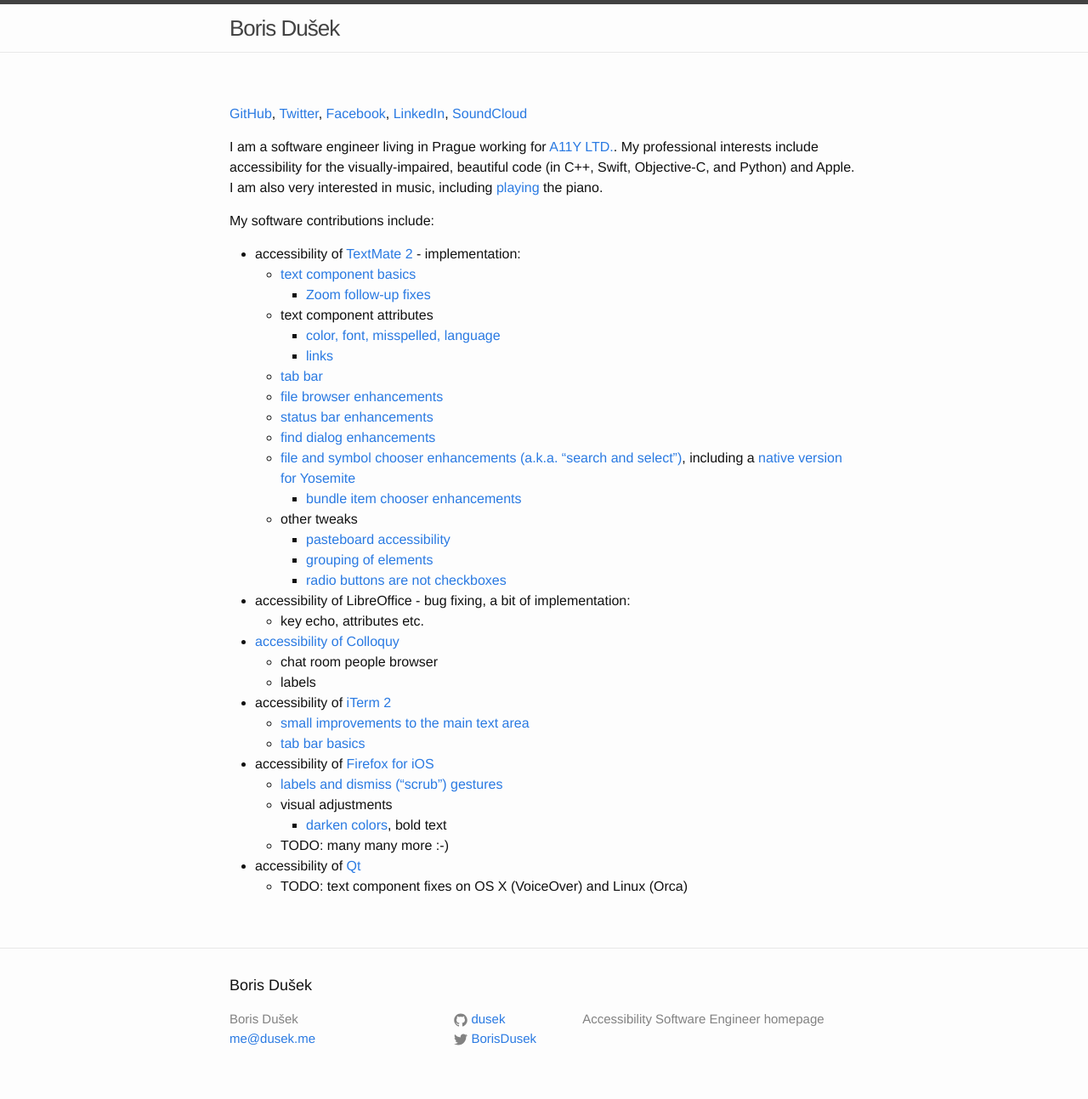
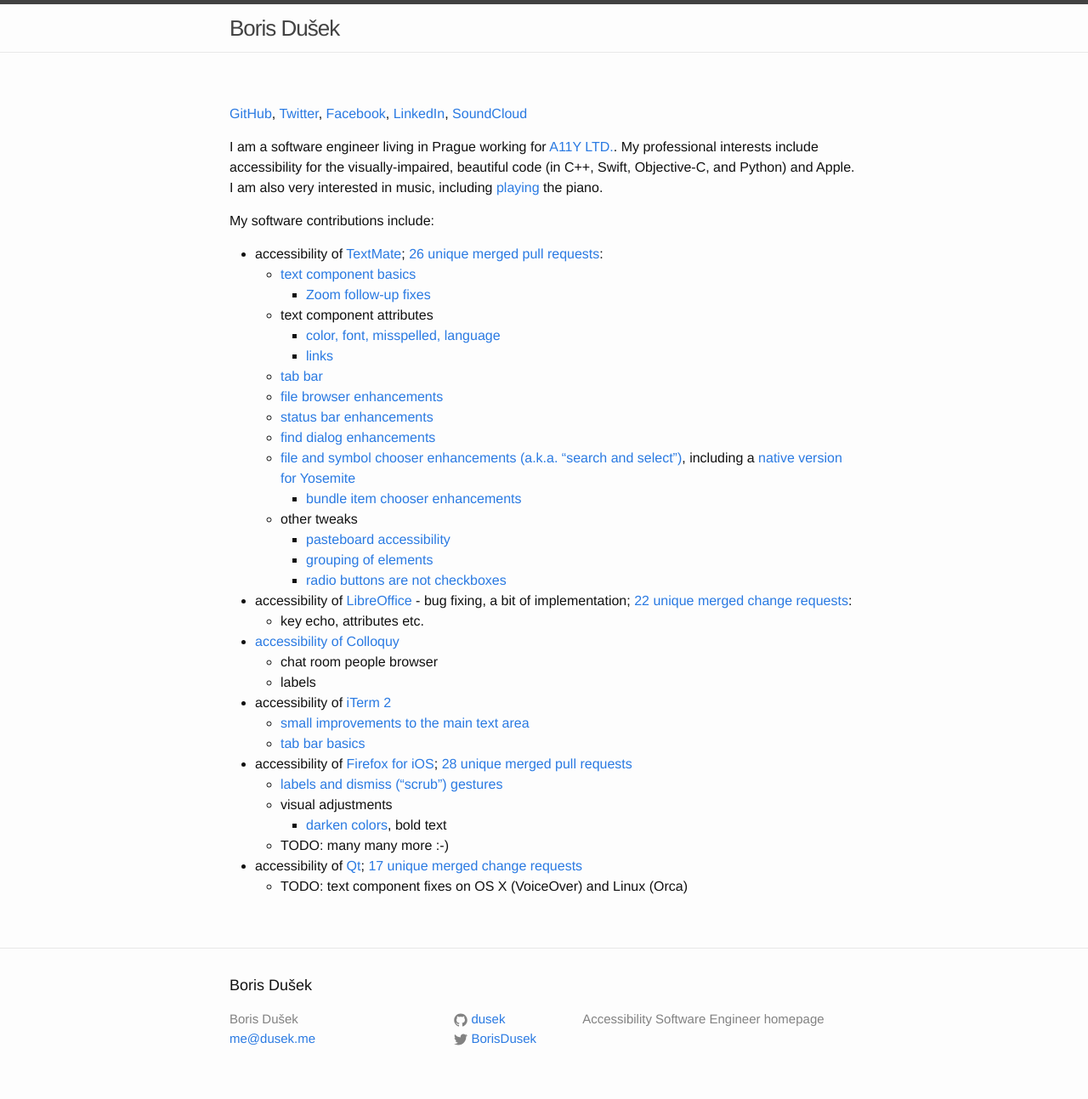
Before and after one commit to dusek/dusek.github.io, a Jekyll site: the page built from index.md, in a window 1280 px wide. Shown: the whole page at 85% size. Built offline with Jekyll 4.4.1, drawn with Linux system fonts in a browser that asks for light colours.

Commit message:
Add contribution numbers & update product links

```diff
--- a/index.md
+++ b/index.md
@@ -15,7 +15,7 @@ including [playing](https://soundcloud.com/bdusek/pc-vs-mac) the piano.
 
 My software contributions include:
 
-* accessibility of [TextMate 2](https://github.com/textmate/textmate) - implementation:
+* accessibility of [TextMate](https://macromates.com); [26 unique merged pull requests](https://github.com/textmate/textmate/pulls?utf8=✓&q=is%3Apr+author%3Adusek+):
     * [text component basics](https://github.com/textmate/textmate/pull/621)
         * [Zoom follow-up fixes](https://github.com/textmate/textmate/pull/1242)
     * text component attributes
@@ -31,7 +31,7 @@ My software contributions include:
         * [pasteboard accessibility](https://github.com/textmate/textmate/pull/670)
         * [grouping of elements](https://github.com/textmate/textmate/pull/856)
         * [radio buttons are not checkboxes](https://github.com/textmate/textmate/pull/928)
-* accessibility of LibreOffice - bug fixing, a bit of implementation:
+* accessibility of [LibreOffice](https://www.libreoffice.org) - bug fixing, a bit of implementation; [22 unique merged change requests](https://gerrit.libreoffice.org/#/q/branch:master+owner:%22Boris+Du%25C5%25A1ek+%253Cme%2540dusek.me%253E%22):
     * key echo, attributes etc.
 * [accessibility of Colloquy](http://colloquy.info/project/ticket/3222)
     * chat room people browser
@@ -39,10 +39,10 @@ My software contributions include:
 * accessibility of [iTerm 2](http://iterm2.com/)
     * [small improvements to the main text area](https://github.com/gnachman/iTerm2/pull/123)
     * [tab bar basics](https://github.com/gnachman/iTerm2/pull/122)
-* accessibility of [Firefox for iOS](http://github.com/mozilla/firefox-ios)
+* accessibility of [Firefox for iOS](http://github.com/mozilla/firefox-ios); [28 unique merged pull requests](https://github.com/mozilla-mobile/firefox-ios/pulls?utf8=✓&q=is%3Apr+author%3Adusek+)
     * [labels and dismiss ("scrub") gestures](https://github.com/mozilla/firefox-ios/pull/77)
     * visual adjustments
         * [darken colors](https://github.com/mozilla/firefox-ios/pull/97), bold text
     * TODO: many many more :-)
-* accessibility of [Qt](https://www.qt.io/)
+* accessibility of [Qt](https://www.qt.io/); [17 unique merged change requests](https://codereview.qt-project.org/#/q/owner:%22Boris+Du%25C5%25A1ek+%253Cme%2540dusek.me%253E%22+status:merged+branch:dev,n,z)
     * TODO: text component fixes on OS X (VoiceOver) and Linux (Orca)
```
